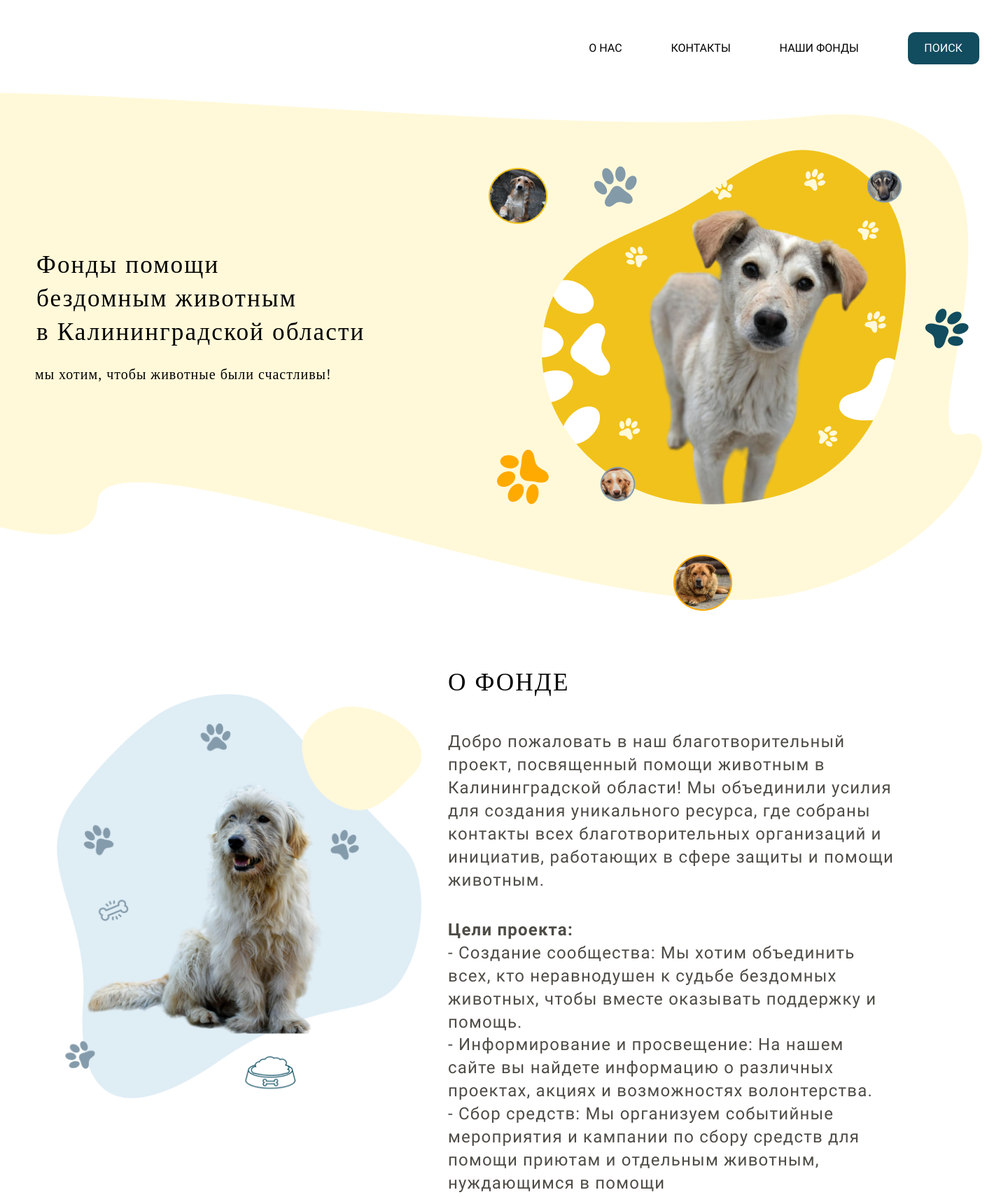
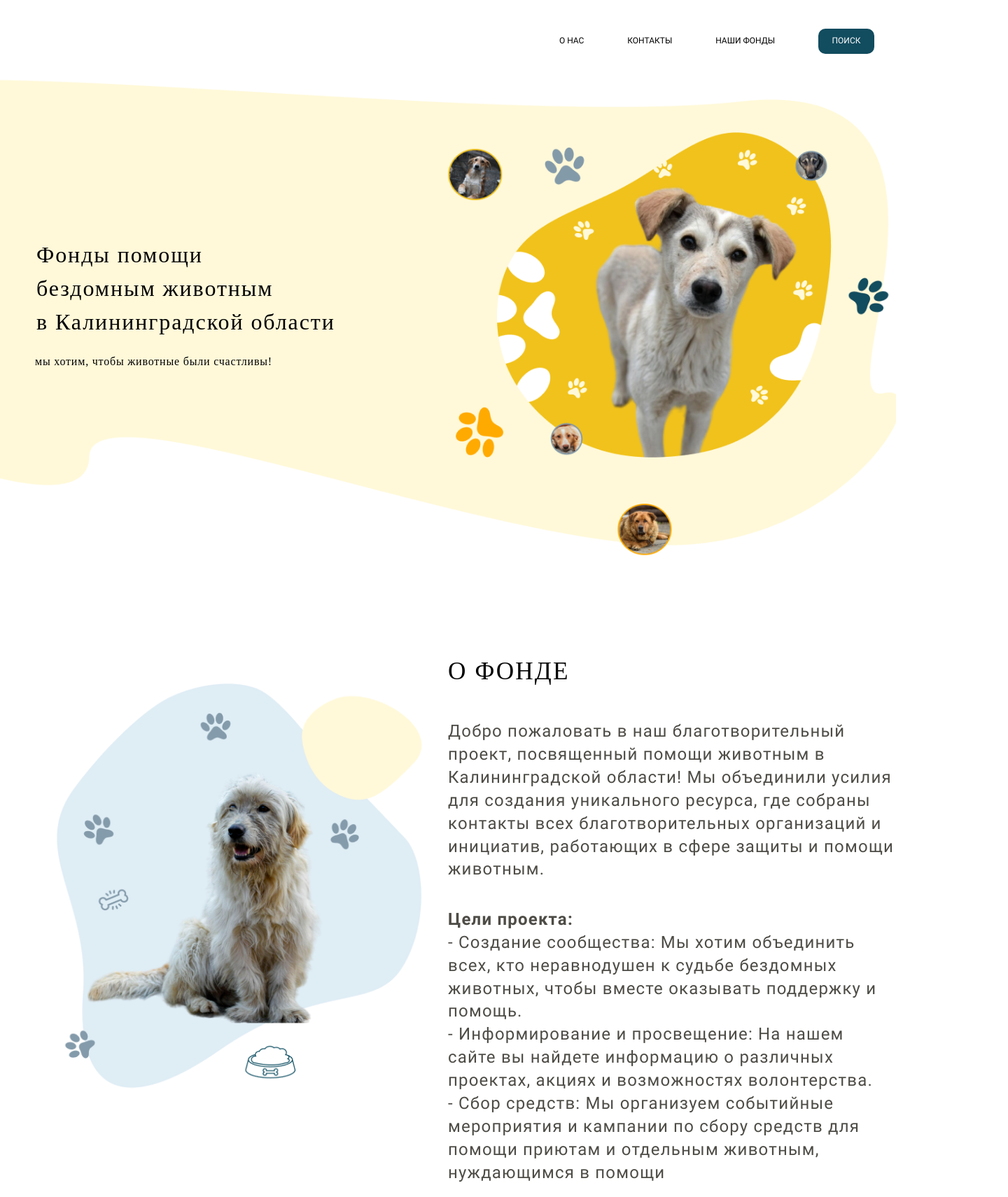
Before and after one commit to girloflondon/pet-care-project, a website built with Vite: page index.html in a window 1280 px wide. Shown: the top 1711 px of the page at 70% size, 1440 px wide, since content can reach past the window. Built offline with nearby package versions, Linux system fonts and the light colour scheme; files whose address does not match are found by name.

Commit message:
feat: realise adaptiv and interactiv

```diff
--- a/index.html
+++ b/index.html
@@ -46,13 +46,15 @@
             </div>
             <div class="about-content">
               <h2 class="title__h2">О ФОНДЕ</h2>
-              <p class="about__text">Добро пожаловать в наш благотворительный проект, посвященный помощи животным в
+              <p class="about__text about__text_right">Добро пожаловать в наш благотворительный проект, посвященный
+                помощи животным в
                 Калининградской области!
                 Мы объединили усилия для создания уникального ресурса, где собраны контакты всех благотворительных
                 организаций и инициатив, работающих в сфере защиты и помощи животным.
               </p>
               <h4 class="title__h4">Цели проекта:</h4>
-              <p class="about__text">- Создание сообщества: Мы хотим объединить всех, кто неравнодушен к судьбе
+              <p class="about__text about__text_right">- Создание сообщества: Мы хотим объединить всех, кто неравнодушен
+                к судьбе
                 бездомных
                 животных, чтобы вместе оказывать поддержку и помощь. <br>
                 - Информирование и просвещение: На нашем сайте вы найдете информацию о различных проектах, акциях и
@@ -79,7 +81,7 @@
       </section>
     </div>
     <section class="main__container1">
-      <div class="main__block2">
+      <!-- <div class="main__block2">
         <div class="main-block2__item1">
           <h4 class="main-block2__subheader subheader">Почему это важно?</h4>
           <p class="main-block2__text">Каждый день животные в нашем регионе сталкиваются с трудностями, и нам нужна ваша
@@ -94,9 +96,9 @@
         <div class="main-block2__item3">
           <p class="item3__text">Давайте вместе сделаем Калининградскую область местом, где каждый животный чувствует
             заботу и любовь! Ваш вклад имеет значение!</p>
-        </div>
-      </div>
-      </div>
+        </div> -->
+      <!-- </div>
+      </div> -->
       <div id="our-funds" class="main__container2">
         <div class="main__navigation">
           <h2 class="main-navigation__header">Наши фонды</h2>
--- a/src/assets/styles/style.scss
+++ b/src/assets/styles/style.scss
@@ -47,22 +47,31 @@ h4 {
   width: 100%;
 }
 .common-container {
-  width: 1440px;
+  max-width: 1440px;
   margin: 0 auto;
+  @media screen and (max-width: 1300px) {
+    width: 100%;
+  }
+  @media screen and (max-width: 700px) {
+    text-align: center;
+  }
 }
 .no_scroll {
   overflow: hidden;
 }
 .container-header {
   margin-top: 3.2%;
-  max-width: 1400px;
+  width: 100%;
   display: flex;
   justify-content: flex-end;
 }
 .header-nav {
-  min-width: 40%;
+  width: 40%;
   @extend%font-nav;
   text-transform: uppercase;
+  @media screen and (max-width: 1300px) {
+    font-size: 12px;
+  }
 
   @media screen and (max-width: 750px) {
     display: none;
@@ -74,6 +83,9 @@ h4 {
   justify-content: space-around;
   align-items: center;
   gap: 12%;
+  @media screen and (max-width: 1390px) {
+    gap: 0;
+  }
   @media screen and (max-width: 750px) {
     display: flex;
     flex-direction: column;
@@ -125,6 +137,11 @@ a {
   border-radius: 10px;
   border: none;
   color: var(--text-color-btn);
+  @media screen and (max-width: 1300px) {
+    font-size: 12px;
+    max-width: 80px;
+    height: 36px;
+  }
 }
 .burger {
   display: none;
@@ -199,6 +216,15 @@ a {
 }
 .fund {
   background: url(../images/pics/header-bg.png);
+  background-repeat: no-repeat;
+  background-size: cover;
+  @media screen and (max-width: 1250px) {
+    background-position: center;
+  }
+  @media screen and (max-width: 1050px) {
+    background: none;
+    background-color: rgba(255, 249, 217, 1);
+  }
 }
 .container-fund {
   max-width: 1208px;
@@ -211,14 +237,26 @@ a {
   height: 787px;
   display: flex;
   flex-direction: column;
-  // justify-content: center;
   align-content: flex-start;
+  @media screen and (max-width: 1050px) {
+    align-items: center;
+    height: 350px;
+  }
+  @media screen and (max-width: 450px) {
+    height: 420px;
+  }
 }
 .title__h1 {
   padding-top: 21.8%;
   padding-left: 2px;
   margin: 0;
   @extend%font-h2;
+  @media screen and (max-width: 1350px) {
+    font-size: 2em;
+  }
+  @media screen and (max-width: 1050px) {
+    padding-top: 10%;
+  }
 }
 .sub-title__h1 {
   font-family: "SNFBSTRD-handwritten";
@@ -226,6 +264,9 @@ a {
   font-size: 20px;
   letter-spacing: 0.05em;
   padding-top: 2%;
+  @media screen and (max-width: 1350px) {
+    font-size: 1em;
+  }
 }
 // .about {
 // }
@@ -234,7 +275,9 @@ a {
   justify-content: flex-start;
   align-items: center;
   @media screen and (max-width: 1250px) {
+    flex-direction: column-reverse;
     flex-wrap: wrap;
+    justify-content: center;
   }
 }
 .about__img-container {
@@ -242,9 +285,18 @@ a {
   padding-left: 2.2%;
   min-width: 590px;
   height: 733px;
+  @media screen and (max-width: 1250px) {
+    height: 70%;
+  }
+  @media screen and (max-width: 700px) {
+    min-width: 85vw;
+  }
 }
 .about__img {
   width: 94%;
+  @media screen and (max-width: 1250px) {
+    width: 80%;
+  }
 }
 .about-content {
   padding-top: 6%;
@@ -262,15 +314,25 @@ a {
   @extend%font-text;
   margin-bottom: 6%;
 }
+.about__text_right {
+  max-width: 708px;
+  @media screen and (max-width: 1250px) {
+    max-width: 90%;
+  }
+}
 .title__h4 {
   @extend%font-h4;
 }
 .about_sechond-part {
   padding-top: 0.5%;
   width: 51vw;
-
-  @media screen and (max-width: 1200px) {
-    width: 80vw;
+  @media screen and (max-width: 1250px) {
+    margin: 0 auto;
+    display: flex;
+    align-items: center;
+    flex-wrap: wrap;
+    justify-content: flex-start;
+    width: 95%;
   }
 }
 
```
